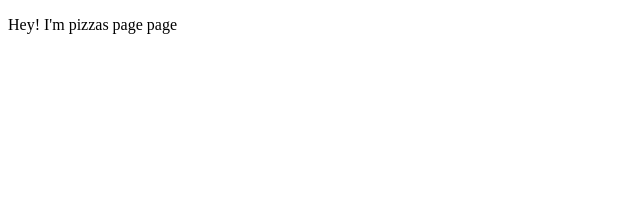
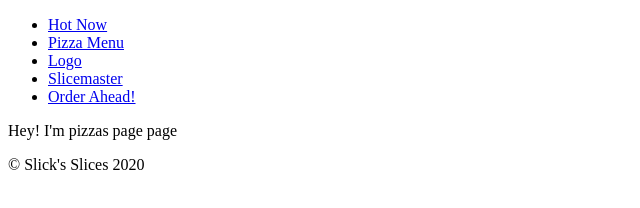
Before and after one commit to oscarpolanco/gatsby-course, a Gatsby site in the folder gatsby/: page /pizzas in a window 1280 px wide. Shown: the whole page, without its empty margins (0-640 px from the left). Built offline with nearby package versions, Linux system fonts and the light colour scheme; Gatsby itself is replaced by a stand-in of ours.

Commit message:
Create a layout component to encapsulate some of the elements that will be present in more than one page

```diff
--- /dev/null
+++ b/gatsby/src/components/Footer.js
@@ -0,0 +1,9 @@
+import React from 'react';
+
+export default function Footer() {
+  return (
+    <footer>
+      <p>&copy; Slick's Slices {new Date().getFullYear()}</p>
+    </footer>
+  );
+}
--- /dev/null
+++ b/gatsby/src/components/Layout.js
@@ -0,0 +1,13 @@
+import React from 'react';
+import Footer from './Footer';
+import Nav from './Nav';
+
+export default function Layout({ children }) {
+  return (
+    <div>
+      <Nav />
+      {children}
+      <Footer />
+    </div>
+  );
+}
--- a/gatsby/src/pages/pizzas.js
+++ b/gatsby/src/pages/pizzas.js
@@ -1,9 +1,10 @@
 import React from 'react';
+import Layout from '../components/Layout';
 
 export default function PizzasPage() {
   return (
-    <div>
+    <Layout>
       <p>Hey! I'm pizzas page page</p>
-    </div>
+    </Layout>
   );
 }
```
Also changed, not shown: gatsby/src/pages/index.js (+3 -4 lines).
